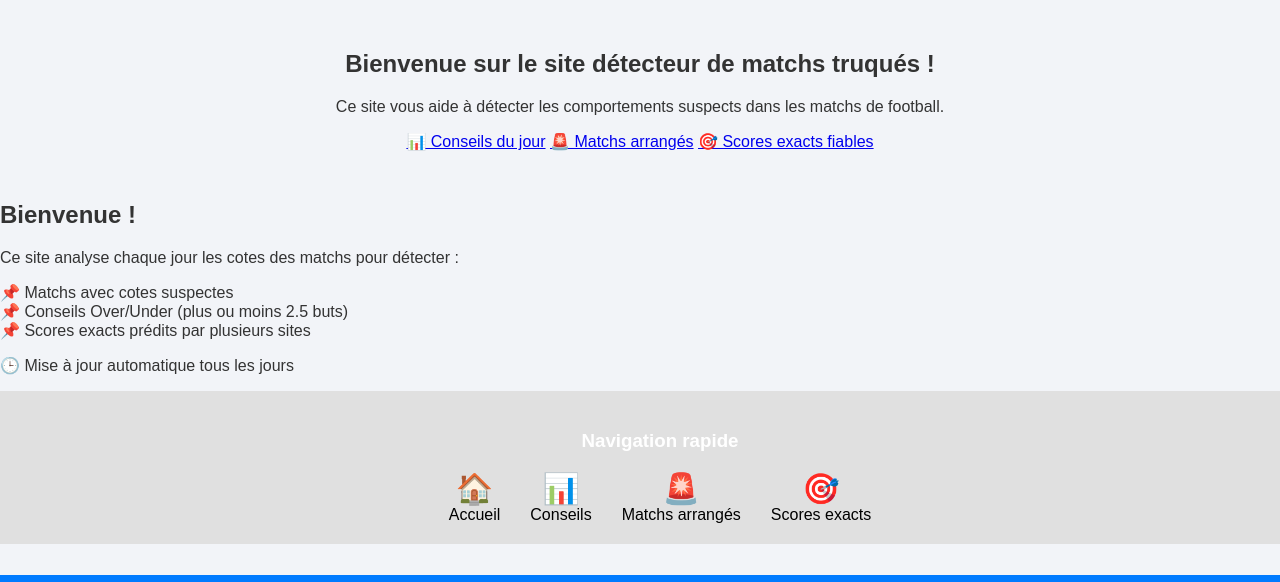
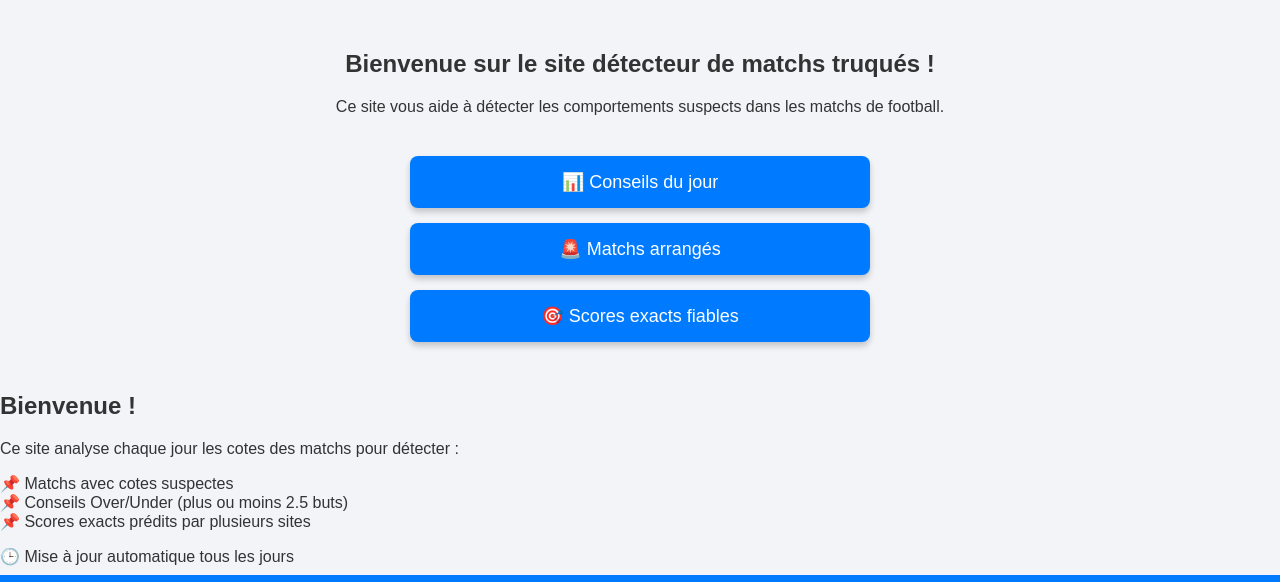
Before and after one commit to Sabdrine200/detecteur-matchs-truques, a Flask app: page / in a window 1280 px wide. Shown: the part 187-769 px from the top of the page. Run offline with Flask 3, Linux system fonts and the light colour scheme.

Commit message:
Update style.css
Signed-off-by: Sabdrine200 <davidfanou200@gmail.com>

```diff
--- a/Stactic/Static/style.css
+++ b/Stactic/Static/style.css
@@ -36,3 +36,28 @@ footer {
     bottom: 0;
     width: 100%;
 }
+.menu-liens {
+    display: flex;
+    flex-direction: column;
+    align-items: center;
+    gap: 15px;
+    margin-top: 40px;
+}
+
+.btn-menu {
+    background-color: #007BFF;
+    color: white;
+    padding: 15px 30px;
+    border-radius: 8px;
+    font-size: 18px;
+    text-decoration: none;
+    width: 80%;
+    max-width: 400px;
+    text-align: center;
+    box-shadow: 0 4px 6px rgba(0,0,0,0.2);
+    transition: background-color 0.3s;
+}
+
+.btn-menu:hover {
+    background-color: #0056b3;
+}
```
